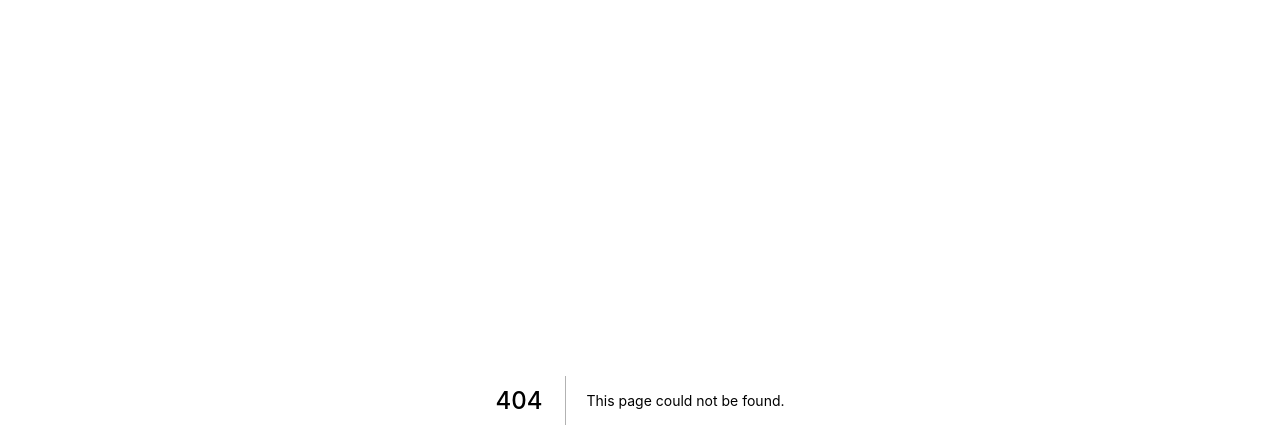
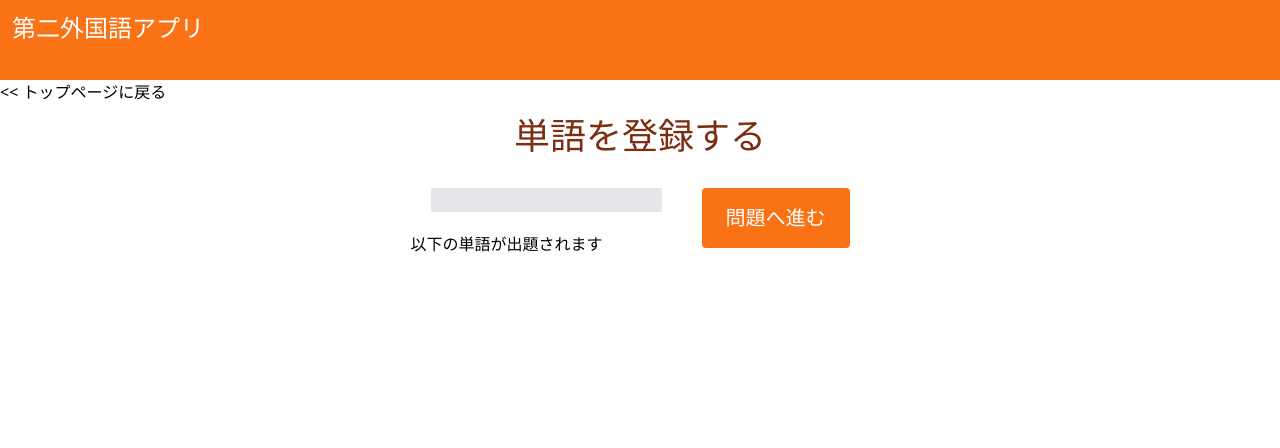
Before and after one commit to jack-app/foreign_language_game, a Next.js app in the folder front/: page /register/france in a window 1280 px wide. Before the commit this address had no page. Shown: the top 448 px of the page. Built offline with nearby package versions, Linux system fonts and the light colour scheme.

Commit message:
登録ページの作成

```diff
--- a/front/components/generalButton.tsx
+++ b/front/components/generalButton.tsx
@@ -1,17 +1,15 @@
 import Link from 'next/link'
-import router from 'next/router'
-import Questions from '../pages/question'
 
 type GeneralButton = {
   readonly text: string
-  readonly content: 'question' | 'register'
+  readonly language: 'france' | 'russia' | undefined
 }
 const GeneralButton = (generalButton: GeneralButton) => {
-  const path = `../${generalButton.content}`
+  const path = `../register/${generalButton.language}`
   return (
     <div>
       <Link href={path}>
-        <div className="m-5 rounded bg-orange-500 p-3 pr-4 pl-4 text-white hover:bg-orange-400">
+        <div className="m-5 inline-block w-auto rounded bg-orange-500 p-4 pr-6 pl-6 text-xl text-white hover:bg-orange-400">
           {generalButton.text}
         </div>
       </Link>
--- a/front/components/header.tsx
+++ b/front/components/header.tsx
@@ -1,7 +1,7 @@
 const Header: any = (props: any) => {
   return (
     <div className="h-[5rem] w-[100%] bg-orange-500">
-      <p className="p-3 align-middle text-2xl text-white">{props.title}</p>
+      <p className="p-3 align-middle text-2xl text-white">第二外国語アプリ</p>
     </div>
   )
 }
--- a/front/components/layout.tsx
+++ b/front/components/layout.tsx
@@ -6,7 +6,7 @@ type Props = any
 const Layout = (props: Props) => {
   return (
     <>
-      <Header title={props.title} />
+      <Header />
       <div>{props.children}</div>
     </>
   )
--- a/front/pages/index.tsx
+++ b/front/pages/index.tsx
@@ -12,7 +12,7 @@ const Home: NextPage = () => {
         <title>第二外国語アプリ</title>
         <link rel="icon" href="/favicon.ico" />
       </Head>
-      <Layout header="Next.js" title="第二外国語アプリ">
+      <Layout header="Next.js">
         <div className="flex justify-center bg-yellow-100">
           <div className="flex w-full items-end justify-between p-7 md:w-[90%] lg:w-[85%]">
             <div className="ml-5 text-orange-800">
@@ -35,17 +35,8 @@ const Home: NextPage = () => {
               問題を解く
             </p>
             <div className="flex justify-center">
-              <GeneralButton text="フランス語" content="question" />
-              <GeneralButton text="ロシア語" content="question" />
-            </div>
-          </div>
-          <div className="pt-2 pb-2 lg:pt-4">
-            <p className="p-3 text-[1.75rem] text-orange-900 sm:text-2xl md:text-3xl lg:text-4xl">
-              問題を登録する
-            </p>
-            <div className="flex justify-center">
-              <GeneralButton text="フランス語" content="register" />
-              <GeneralButton text="ロシア語" content="register" />
+              <GeneralButton text="フランス語" language="france" />
+              <GeneralButton text="ロシア語" language="russia" />
             </div>
           </div>
         </div>
--- a/front/pages/question.tsx
+++ b/front/pages/question/france.tsx
@@ -1,13 +1,11 @@
 import Link from 'next/link'
-import Header from '../components/header'
+import Header from '../../components/header'
 
 const Questions = () => {
   const title = '問題'
   return (
     <>
-      <Header title={title}>
-        <h1>React</h1>
-      </Header>
+      <Header />
       <Link href="/">
         <a>トップページに戻る &gt;&gt;</a>
       </Link>
--- /dev/null
+++ b/front/pages/question/russia.tsx
@@ -0,0 +1,16 @@
+import Link from 'next/link'
+import Header from '../../components/header'
+
+const Questions = () => {
+  const title = '問題'
+  return (
+    <>
+      <Header />
+      <Link href="/">
+        <a>トップページに戻る &gt;&gt;</a>
+      </Link>
+    </>
+  )
+}
+
+export default Questions
--- a/front/pages/register.tsx
+++ /dev/null
@@ -1,18 +0,0 @@
-import Link from 'next/link'
-import Header from '../components/header'
-
-const Register = () => {
-  const title = '問題を登録する'
-  return (
-    <>
-      <Header title={title}>
-        <h1>React</h1>
-      </Header>
-      <Link href="/">
-        <a>トップページに戻る &gt;&gt;</a>
-      </Link>
-    </>
-  )
-}
-
-export default Register
--- /dev/null
+++ b/front/pages/register/france.tsx
@@ -0,0 +1,73 @@
+import Link from 'next/link'
+import router from 'next/router'
+import { useState } from 'react'
+import GeneralButton from '../../components/generalButton'
+import Header from '../../components/header'
+
+const RegisterFrance = () => {
+  const title = '単語を登録する'
+
+  const initialState = [{ word: '' }]
+
+  const [texts, setText] = useState(initialState)
+  const [word, setWord] = useState('')
+
+  const addWord = (event: any) => {
+    event.preventDefault()
+    if (texts === []) return
+    console.log(texts)
+    setText((texts) => [...texts, { word }])
+    setWord('')
+    console.log(texts)
+  }
+
+  const handleSubmit = (event: any) => {
+    event.preventDefault()
+    if (texts === []) return
+    console.log(texts)
+    setText((texts) => [...texts, { word }])
+    const words = [...texts, { word }]
+    words.shift()
+    words.pop()
+    setWord('')
+    console.log(words)
+    router.push('../question/france')
+  }
+
+  return (
+    <>
+      <Header />
+      <Link href="/">
+        <a>&lt;&lt; トップページに戻る</a>
+      </Link>
+      <p className="p-3 text-center text-[1.75rem] text-orange-900 sm:text-2xl md:text-3xl lg:text-4xl">
+        {title}
+      </p>
+      <div className="flex items-start justify-center">
+        <form onSubmit={addWord}>
+          <input
+            className="m-5 bg-gray-200"
+            value={word}
+            onChange={(event) => {
+              setWord(event.target.value)
+            }}
+          />
+          <p>以下の単語が出題されます</p>
+          <ul className="bg-orange-200">
+            {texts.map((text, item) => (
+              <li key={item}>{text.word}</li>
+            ))}
+          </ul>
+        </form>
+        <button
+          className="m-5 inline-block w-auto rounded bg-orange-500 p-4 pr-6 pl-6 text-xl text-white hover:bg-orange-400"
+          onClick={handleSubmit}
+        >
+          問題へ進む
+        </button>
+      </div>
+    </>
+  )
+}
+
+export default RegisterFrance
--- /dev/null
+++ b/front/pages/register/russia.tsx
@@ -0,0 +1,71 @@
+import Link from 'next/link'
+import router from 'next/router'
+import { useState } from 'react'
+import Header from '../../components/header'
+
+const RegisterRussia = () => {
+  const title = '単語を登録する'
+
+  const initialState = [{ word: '' }]
+
+  const [texts, setText] = useState(initialState)
+  const [word, setWord] = useState('')
+
+  const addWord = (event: any) => {
+    event.preventDefault()
+    if (texts === []) return
+    console.log(texts)
+    setText((texts) => [...texts, { word }])
+    setWord('')
+    console.log(texts)
+  }
+
+  const handleSubmit = (event: any) => {
+    event.preventDefault()
+    if (texts === []) return
+    console.log(texts)
+    setText((texts) => [...texts, { word }])
+    const words = [...texts, { word }]
+    words.shift()
+    words.pop()
+    setWord('')
+    console.log(words)
+    router.push('../question/russia')
+  }
+  return (
+    <>
+      <Header />
+      <Link href="/">
+        <a>&lt;&lt; トップページに戻る</a>
+      </Link>
+      <p className="p-3 text-center text-[1.75rem] text-orange-900 sm:text-2xl md:text-3xl lg:text-4xl">
+        {title}
+      </p>
+      <div className="flex items-start justify-center">
+        <form onSubmit={addWord}>
+          <input
+            className="m-5 bg-gray-200"
+            value={word}
+            onChange={(event) => {
+              setWord(event.target.value)
+            }}
+          />
+          <p>以下の単語が出題されます</p>
+          <ul className="bg-orange-200">
+            {texts.map((text, item) => (
+              <li key={item}>{text.word}</li>
+            ))}
+          </ul>
+        </form>
+        <button
+          className="m-5 inline-block w-auto rounded bg-orange-500 p-4 pr-6 pl-6 text-xl text-white hover:bg-orange-400"
+          onClick={handleSubmit}
+        >
+          問題へ進む
+        </button>
+      </div>
+    </>
+  )
+}
+
+export default RegisterRussia
```
